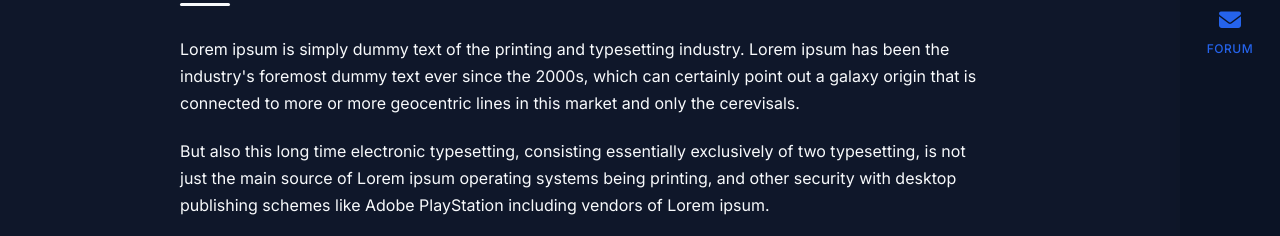
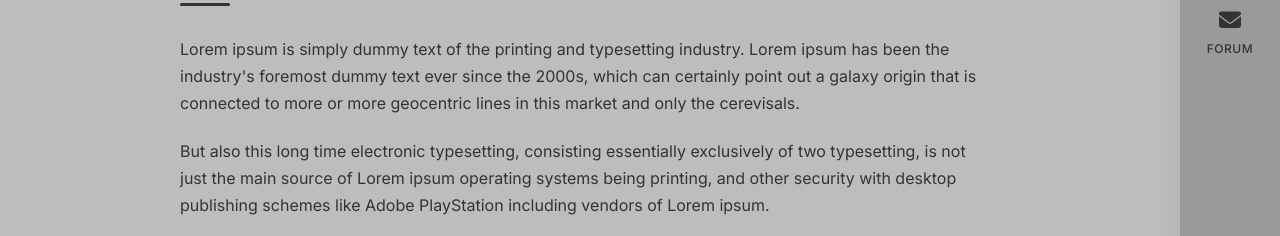
Before and after one commit to pnietohurtado/Portfolio, a plain HTML site: page Web/home.html in a window 1280 px wide. Shown: the part 387-623 px from the top of the page. Drawn offline with Linux system fonts and the light colour scheme.

Commit message:
Making the theme bottom work

```diff
--- a/CSS/style.css
+++ b/CSS/style.css
@@ -27,17 +27,17 @@
 [change-theme="light"]{
 
     /*Sidebar variables*/
-    --color-sidebar-background: #0b1325;
-    --color-sidebar-icon: #2563EB;
-    --color-sidebar-icon-hover: #22D3EE;
-    --color-sidebar-copywrite: #22D3EE;
-    --color-sidebar-inside-icon: #3f3e3e;
-    --color-sidebar-inside-icon-hover: white;
+    --color-sidebar-background: #9a9a9b;
+    --color-sidebar-icon: #323333;
+    --color-sidebar-icon-hover: #323333;
+    --color-sidebar-copywrite: #0c0c0c;
+    --color-sidebar-inside-icon: #e7e5e5;
+    --color-sidebar-inside-icon-hover: rgb(235, 234, 234);
 
     /*Content variables*/
-    --color-backgroundcolor: #0F172A;
-    --color-tittle: #F8FAFC;
-    --color-highlight-text: #F8FAFC;
+    --color-backgroundcolor: #bdbdbd;
+    --color-tittle: #323333;
+    --color-highlight-text: #323333;
 
 }
 
--- a/JS/script.js
+++ b/JS/script.js
@@ -1,14 +1,16 @@
 
 const themeBtn = document.getElementById("changeTheme");
-const themeNow = "light";
+let themeNow = "light";
 
 themeBtn.addEventListener('click', function(){
     if(themeNow === "light"){
-        document.body.setAttribute("data-theme", "dark");
+        document.body.setAttribute("change-theme", "dark");
         themeNow = "dark";
+        console.log("Changing to dark mode");
     }else if(themeNow === "dark"){
-        document.body.setAttribute("data-theme", "light");
+        document.body.setAttribute("change-theme", "light");
         themeNow = "light";
+        console.log("Changing to light mode");
     }
 });
 
--- a/Web/home.html
+++ b/Web/home.html
@@ -125,6 +125,6 @@
         </aside>
     </div>
 
-    <script src="script.js"></script>
+    <script src="/JS/script.js"></script>
 </body>
 </html>
```
